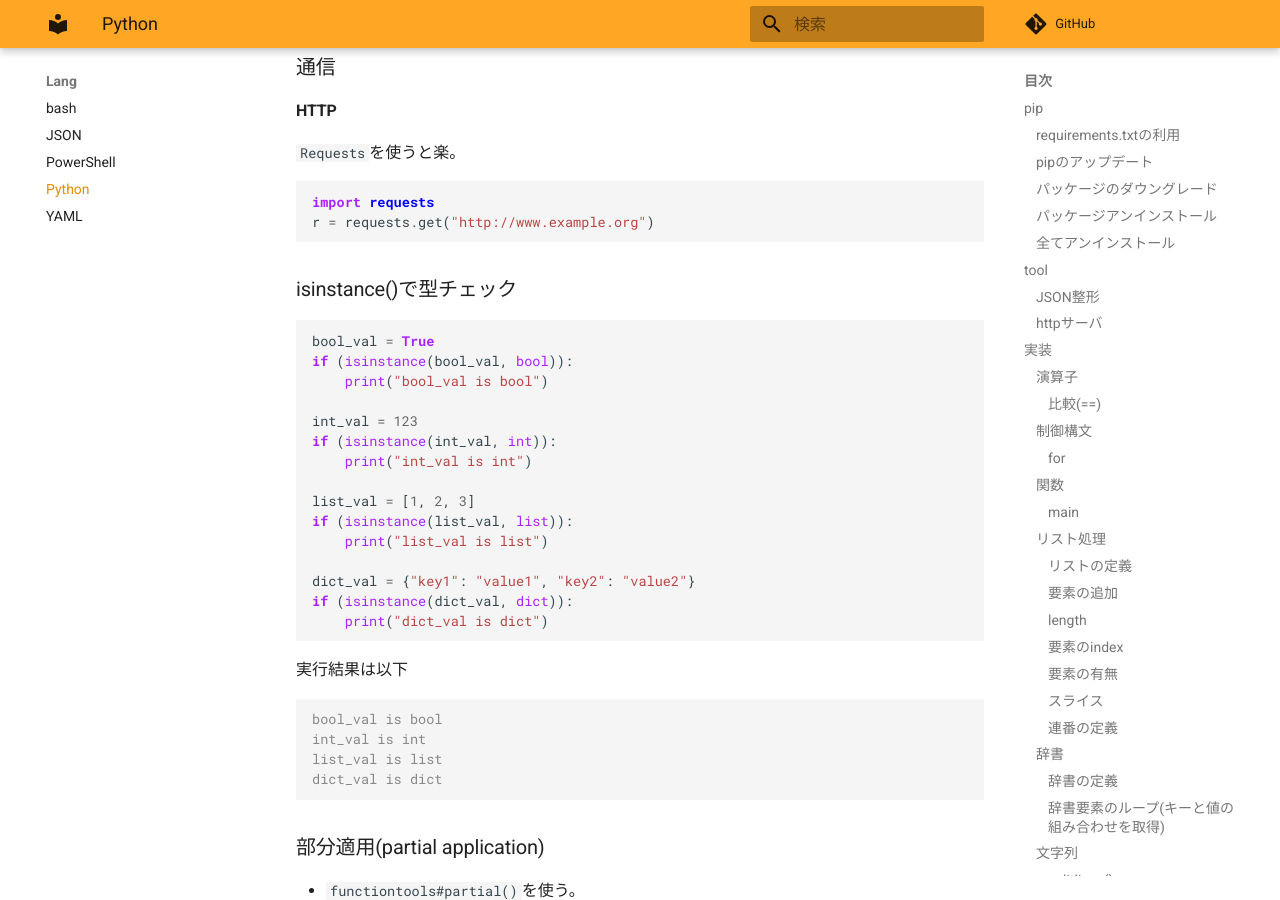
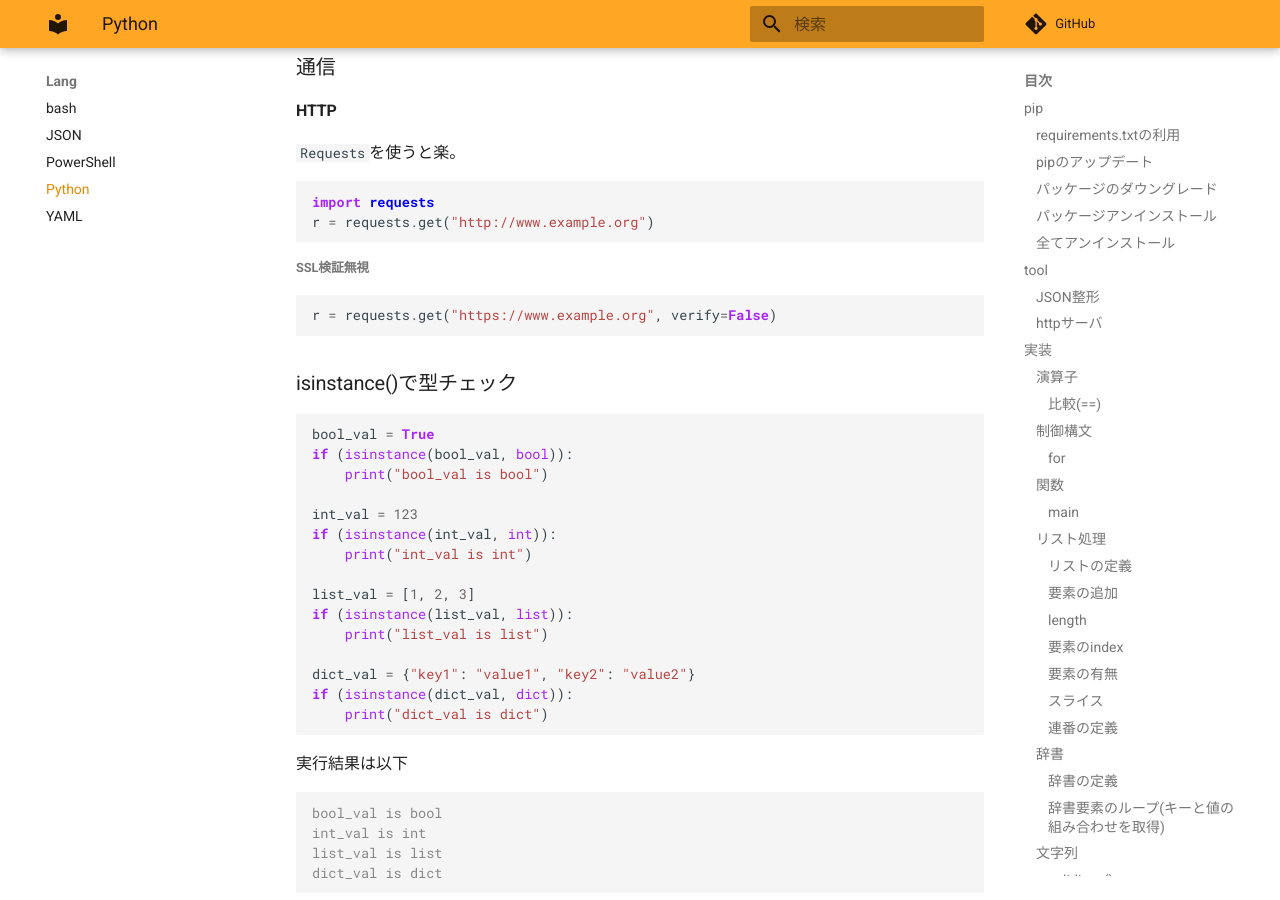
Before and after one commit to zaki-lknr/docs, an MkDocs documentation site: the page built from docs/lang/python.md, in a window 1280 px wide and 900 px high, scrolled down 8081 px. Built offline with MkDocs 1.6.1 and Material for MkDocs 9.7.7, drawn with Linux system fonts in a browser that asks for light colours; comment, search, counter and statistics services are not loaded.

Commit message:
add: lang/python: requestsでHTTPS時のSSL検証無視

````diff
--- a/docs/lang/python.md
+++ b/docs/lang/python.md
@@ -419,6 +419,12 @@ import requests
 r = requests.get("http://www.example.org")
 ```
 
+##### SSL検証無視
+
+```python
+r = requests.get("https://www.example.org", verify=False)
+```
+
 ### isinstance()で型チェック
 
 ```python
````
